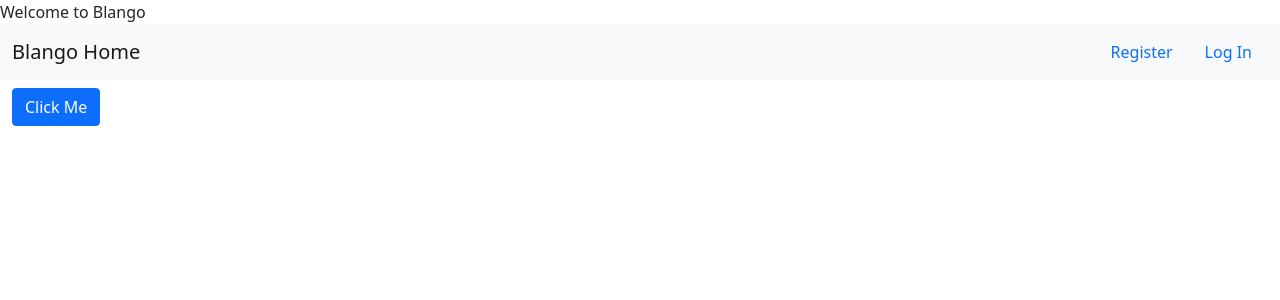
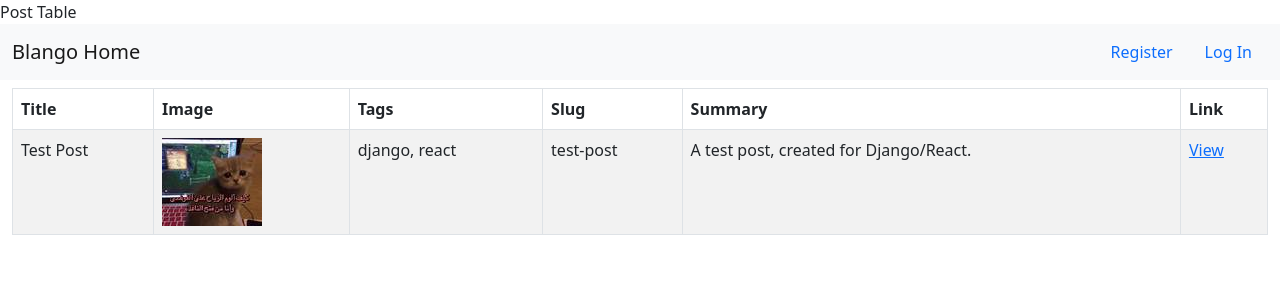
Before and after one commit to hazalkoom/blog, a Django app: template blog/templates/blog/post-table.html in a window 1280 px wide. Shown: the top 300 px of the page. Run offline with Django 3.2, Linux system fonts and the light colour scheme; the template is opened without the code that fills it, so the values that code supplies are empty; parts of the project's set-up code (start-up, migrations or seed data) failed here and were passed over; some libraries are stand-ins or nearby versions.

Commit message:
Finish JSX

```diff
--- a/blog/static/blog/blog.js
+++ b/blog/static/blog/blog.js
@@ -1,38 +1,86 @@
-class ClickButton extends React.Component {
+class PostRow extends React.Component {
+  render () {
+    const post = this.props.post
+
+    let thumbnail
+
+    if (post.hero_image.thumbnail) {
+      thumbnail = <img src={post.hero_image.thumbnail}/>
+    } else {
+      thumbnail = '-'
+    }
+
+    return <tr>
+      <td>{post.title}</td>
+      <td>
+        {thumbnail}
+      </td>
+      <td>{post.tags.join(', ')}</td>
+      <td>{post.slug}</td>
+      <td>{post.summary}</td>
+      <td><a href={'/post/' + post.slug + '/'}>View</a></td>
+    </tr>
+  }
+}
+
+class PostTable extends React.Component {
   state = {
-    wasClicked: false
-  }
-
-  handleClick () {
-    this.setState(
-      {wasClicked: true}
-    )
+    dataLoaded: true,
+    data: {
+      results: [
+        {
+          id: 15,
+          tags: [
+            'django', 'react'
+          ],
+          'hero_image': {
+            'thumbnail': '/media/__sized__/hero_images/506651386_1092128482947373_6409872337918965583_n_f2gGRSc-thumbnail-100x100-70.jpg',
+            'full_size': '/media/hero_images/506651386_1092128482947373_6409872337918965583_n_f2gGRSc.jpg'
+          },
+          title: 'Test Post',
+          slug: 'test-post',
+          summary: 'A test post, created for Django/React.'
+        }
+      ]
+    }
   }
 
   render () {
-    let buttonText
+    let rows
+    if (this.state.dataLoaded) {
+      if (this.state.data.results.length) {
+        rows = this.state.data.results.map(post => <PostRow post={post} key={post.id}/>)
+      } else {
+        rows = <tr>
+          <td colSpan="6">No results found.</td>
+        </tr>
+      }
+    } else {
+      rows = <tr>
+        <td colSpan="6">Loading&hellip;</td>
+      </tr>
+    }
 
-    if(this.state.wasClicked)
-      buttonText = 'Clicked!'
-    else
-      buttonText = 'Click Me'
-
-    return React.createElement(
-      'button',
-      {
-        className: 'btn btn-primary mt-2',
-        onClick: () => {
-          this.handleClick()
-        }
-      },
-      buttonText
-    )
+    return <table className="table table-striped table-bordered mt-2">
+      <thead>
+      <tr>
+        <th>Title</th>
+        <th>Image</th>
+        <th>Tags</th>
+        <th>Slug</th>
+        <th>Summary</th>
+        <th>Link</th>
+      </tr>
+      </thead>
+      <tbody>
+      {rows}
+      </tbody>
+    </table>
   }
 }
 
-
 const domContainer = document.getElementById('react_root')
 ReactDOM.render(
-  React.createElement(ClickButton),
+  React.createElement(PostTable),
   domContainer
 )
--- a/blog/templates/blog/post-table.html
+++ b/blog/templates/blog/post-table.html
@@ -1,5 +1,7 @@
 {% extends "base.html" %}
 {% load static %}
+{% block title %}Post Table{% endblock %}
+
 {% block content %}
 
     <div class="row">
@@ -10,5 +12,8 @@
 
     <script src="https://unpkg.com/react@17/umd/react.development.js" crossorigin></script>
     <script src="https://unpkg.com/react-dom@17/umd/react-dom.development.js" crossorigin></script>
-    <script src="{% static "blog/blog.js" %}"></script>
+    <script src="https://unpkg.com/babel-standalone@6/babel.min.js"></script>
+
+    <script type="text/babel" src="{% static "blog/blog.js" %}"></script>
+
 {% endblock %}
```
